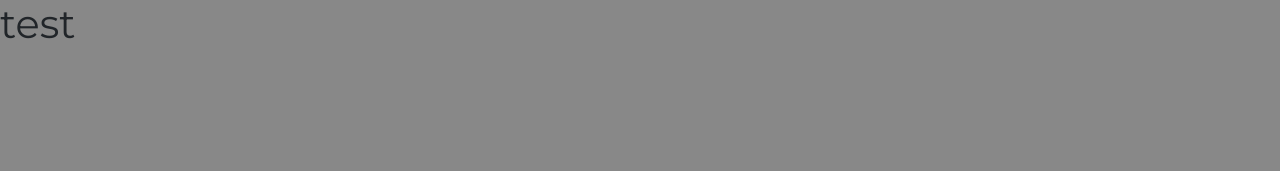
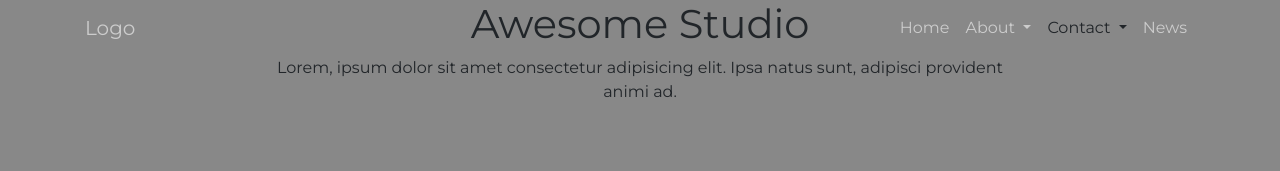
Before and after one commit to annavu/website-task, a website built with webpack: page src/index.html in a window 1280 px wide. Built offline with nearby package versions, Linux system fonts and the light colour scheme.

Commit message:
add first markup

```diff
--- a/src/index.html
+++ b/src/index.html
@@ -4,10 +4,124 @@
   <meta charset="UTF-8">
   <meta name="viewport" content="width=device-width, initial-scale=1.0">
   <meta http-equiv="X-UA-Compatible" content="ie=edge">
+  <link rel="stylesheet" href="https://use.fontawesome.com/releases/v5.3.1/css/all.css" integrity="sha384-mzrmE5qonljUremFsqc01SB46JvROS7bZs3IO2EmfFsd15uHvIt+Y8vEf7N7fWAU" crossorigin="anonymous">
   <title>Document</title>
 </head>
 <body>
-  <h1>test</h1>
+  <header class="header d-flex align-items-center">
+
+    <nav class="navbar navbar-expand-sm fixed-top">
+        <div class="container">
+            <a href="index.html" class="navbar-brand light">Logo</a>
+            <button class="navbar-toggler" data-toggle="collapse" data-target="#navbarCollapse">
+                <span class="navbar-toggler__icon"></span>
+                <span class="navbar-toggler__icon"></span>
+                <span class="navbar-toggler__icon"></span>
+            </button>
+
+            <div class="collapse navbar-collapse" id="navbarCollapse">
+                <ul class="navbar-nav ml-auto">
+                    <li class="nav-item">
+                        <a href="#" class="nav-link" id="one">Home</a>
+                    </li>
+                    <li class="nav-item dropdown">
+                        <a class="nav-link dropdown-toggle" href="#" id="navbarDropdown" role="button" data-toggle="dropdown" aria-haspopup="true" aria-expanded="false">
+                          About
+                        </a>
+                        <div class="dropdown-menu" aria-labelledby="navbarDropdown">
+                          <a class="dropdown-item services" href="#">Services</a>
+                          <a class="dropdown-item" href="#">Team</a>
+                          <a class="dropdown-item" href="#">Works</a>
+                        </div>
+                      </li>
+                    <li class="nav-item dropdown">
+                        <a class="nav-link dropdown-toggle"  id="navbarDropdown" role="button" data-toggle="dropdown" aria-haspopup="true" aria-expanded="false">
+                          Contact
+                        </a>
+                        <div class="dropdown-menu" aria-labelledby="navbarDropdown">
+                          <a class="dropdown-item" href="#contact">Map</a>
+                          <a class="dropdown-item" href="#">Say hello</a>
+                        </div>
+                      </li>
+                    <li class="nav-item">
+                        <a href="#news" class="nav-link two" id="two">News</a>
+                    </li>
+                </ul>
+            </div>
+        </div>
+    </nav>
+
+
+    <div id="home" class=" container text-center showcase">
+        <div class="row">
+          <div class=" col-md-8 m-auto">
+              <h1 class="showcase__title"><span>Awesome</span> Studio</h1>
+              <p class="showcase__text">Lorem, ipsum dolor sit amet consectetur adipisicing elit. Ipsa natus sunt, adipisci provident animi ad.</p>
+        </div>
+      </div>
+      <div class="row">
+        <div class="col-md-8 m-auto pt-5 weather">
+
+        </div>
+      </div>
+    </div>
+
+</header>
+
+<!-- <section id="news" class="section section-services">
+
+    <div class="container">
+        <p class="section__title text-center">Services</p>
+        <div class="row">
+
+            <div class="card col-md-3 col-sm-6 my-3 text-center">
+                <div class="card__image mb-1">
+                    <i class="fas fa-project-diagram"></i>
+                </div>
+                <div class="card__content py-3">
+                    <h6 class="card__title font-weight-bold">Design</h6>
+                    <p class="card__text">Excepteur sint occaecat cupidatat non proident, sunt in culpa qui officia </p>
+                </div>
+            </div>
+
+            <div class="card col-md-3 col-sm-6 my-3 text-center">
+                <div class="card__image mb-1">
+                    <i class="fas fa-laptop-code"></i>
+                </div>
+                <div class="card__content py-3">
+                    <h6 class="card__title font-weight-bold">Development</h6>
+                    <p class="card__text">Excepteur sint occaecat cupidatat non proident, sunt in culpa qui officia </p>
+                </div>
+            </div>
+
+                          <div class="card col-md-3 col-sm-6 my-3 text-center">
+                                <div class="card__image mb-1">
+                                        <i class="fas fa-chart-line"></i>
+                                </div>
+                                <div class="card__content py-3">
+                                  <h6 class="card__title font-weight-bold">Optimization</h6>
+                                  <p class="card__text">Excepteur sint occaecat cupidatat non proident, sunt in culpa qui officia </p>
+                                </div>
+                              </div>
+
+                              <div class="card col-md-3 col-sm-6 my-3 text-center">
+                                    <div class="card__image mb-1">
+                                            <i class="fas fa-cogs"></i>
+                                    </div>
+                                    <div class="card__content py-3">
+                                      <h6 class="card__title font-weight-bold">Support</h6>
+                                      <p class="card__text">Excepteur sint occaecat cupidatat non proident, sunt in culpa qui officia </p>
+                                    </div>
+                                  </div>
+
+        </div>
+    </div>
+
+</section>
+
+<section class="section section-team">
+
+</section> -->
 
 </body>
 </html>
```
